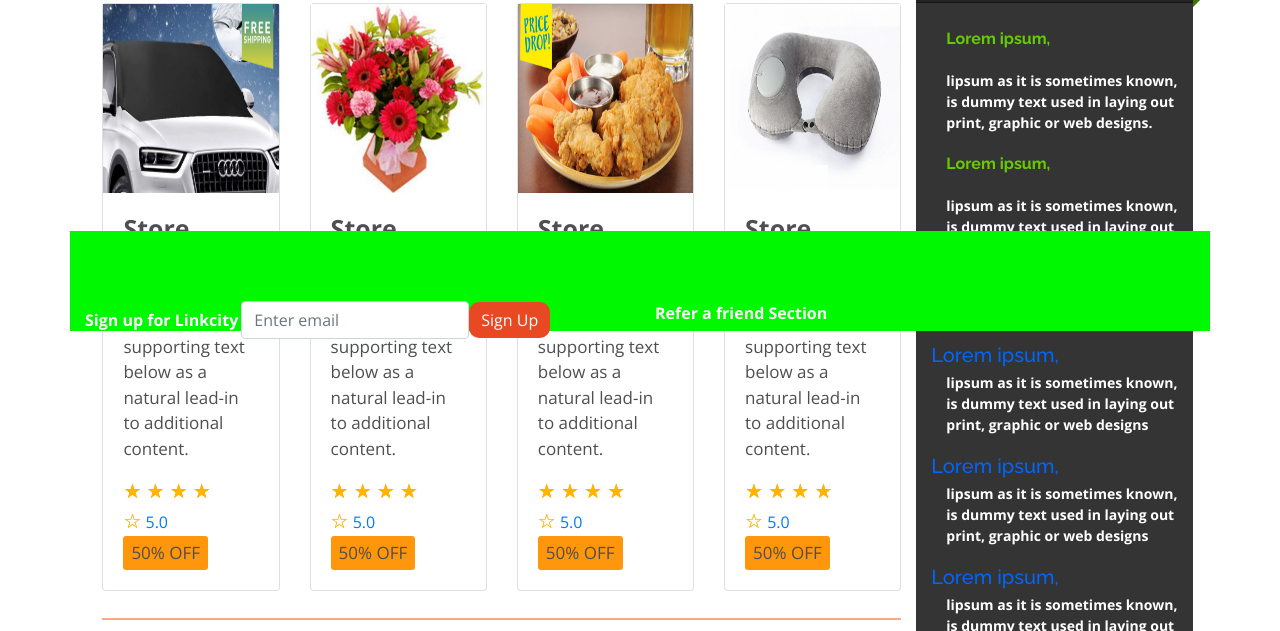
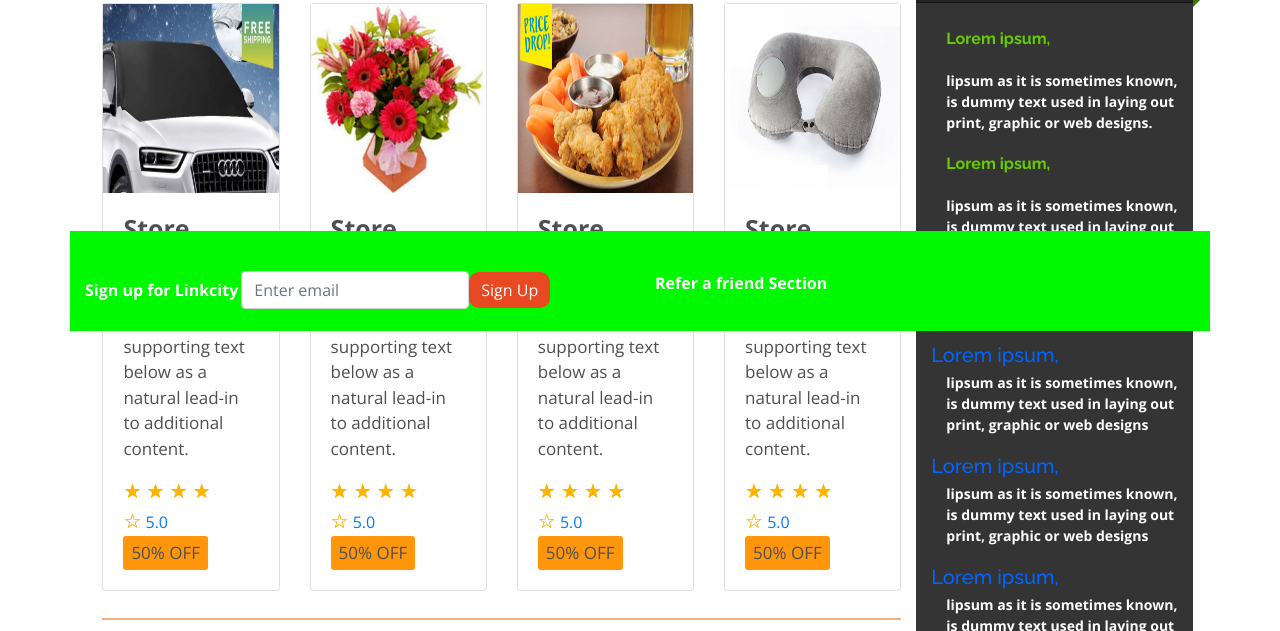
Before and after one commit to arteguiing/linkcity, a plain HTML site: page index.html in a window 1280 px wide. Shown: the part 469-1100 px from the top of the page. Drawn offline with nearby package versions, Linux system fonts and the light colour scheme; some packages are replaced by stand-ins of ours.

Commit message:
Update style.css

```diff
--- a/style.css
+++ b/style.css
@@ -1,3 +1,5 @@
+
+
 
 @import url('https://fonts.googleapis.com/css?family=Open+Sans:300,400,600,700|Raleway:300,400,500,600,700,900');
 html, body {height: 100%;}
@@ -1396,7 +1398,7 @@ label {
 
 
  .signup{
- padding-top: 30px;
+ padding-top: -17px;
  padding-bottom: 30px;
  color: #141518;
  font-weight: 700;
```
